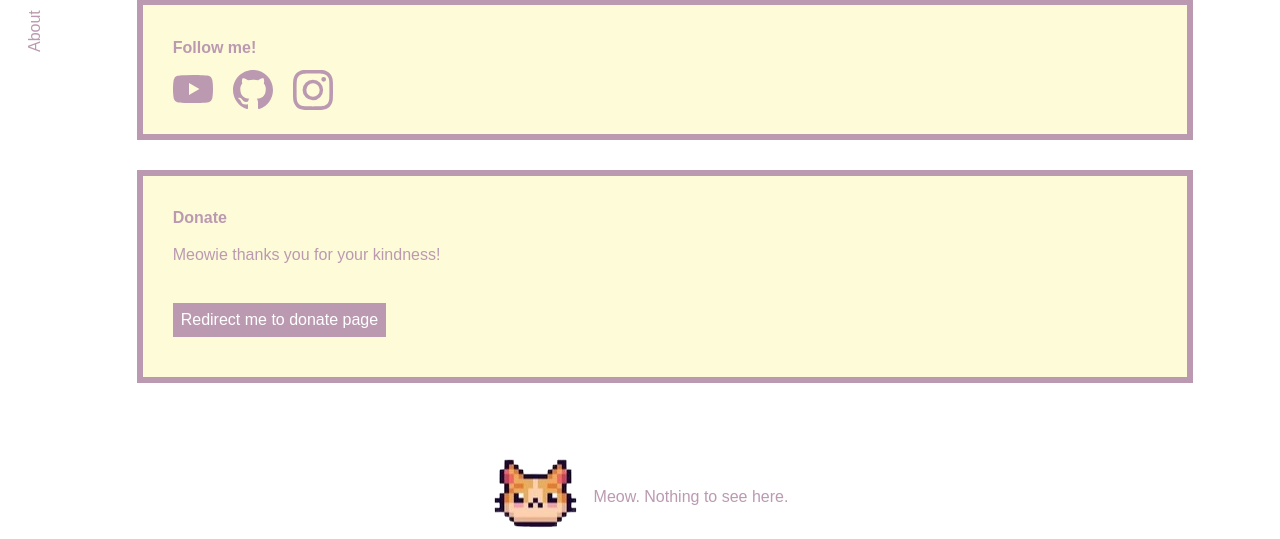
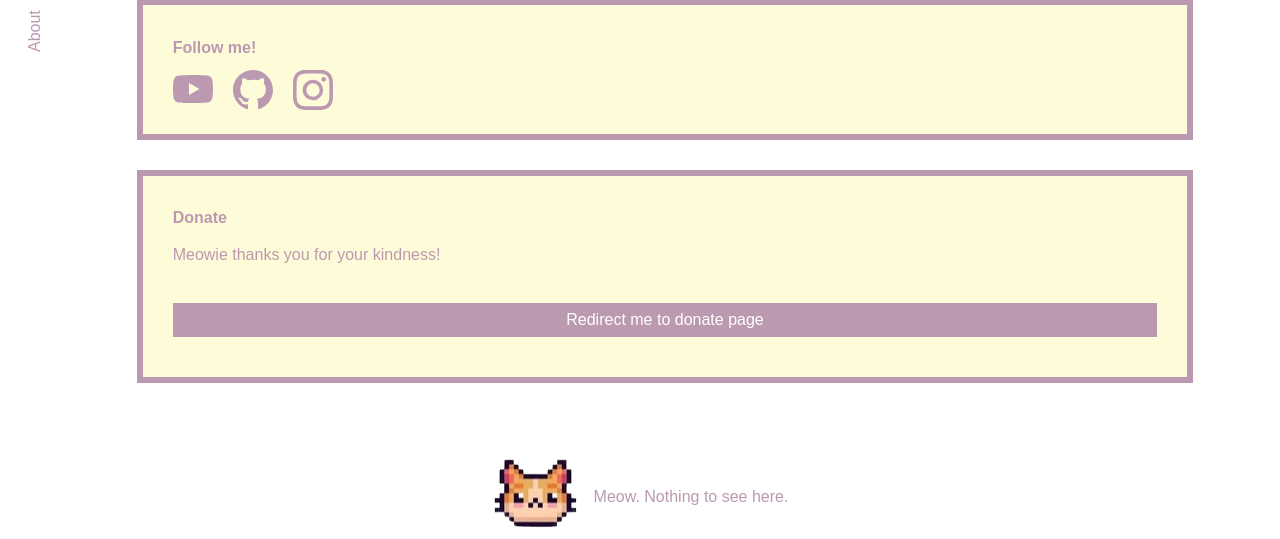
Before and after one commit to kqtiiv/Meowie, a PHP site: page /about.php in a window 1280 px wide. Shown: the part 698-1237 px from the top of the page. Run offline with PHP 8.4, Linux system fonts and the light colour scheme; some web fonts are replaced.

Commit message:
Fix donate button

```diff
--- a/about.php
+++ b/about.php
@@ -92,8 +92,9 @@
         <div class="container">
             <h2>Donate</h2>
             <p>Meowie thanks you for your kindness!</p>
-            <button href="https://buymeacoffee.com/kqtiiv" class="btn">Redirect me to donate page</button>
-
+            <form action="https://buymeacoffee.com/kqtiiv" >
+                <input class="btn" type="submit" value="Redirect me to donate page" />
+            </form>
        </div>
       </div>
     </main>
```
